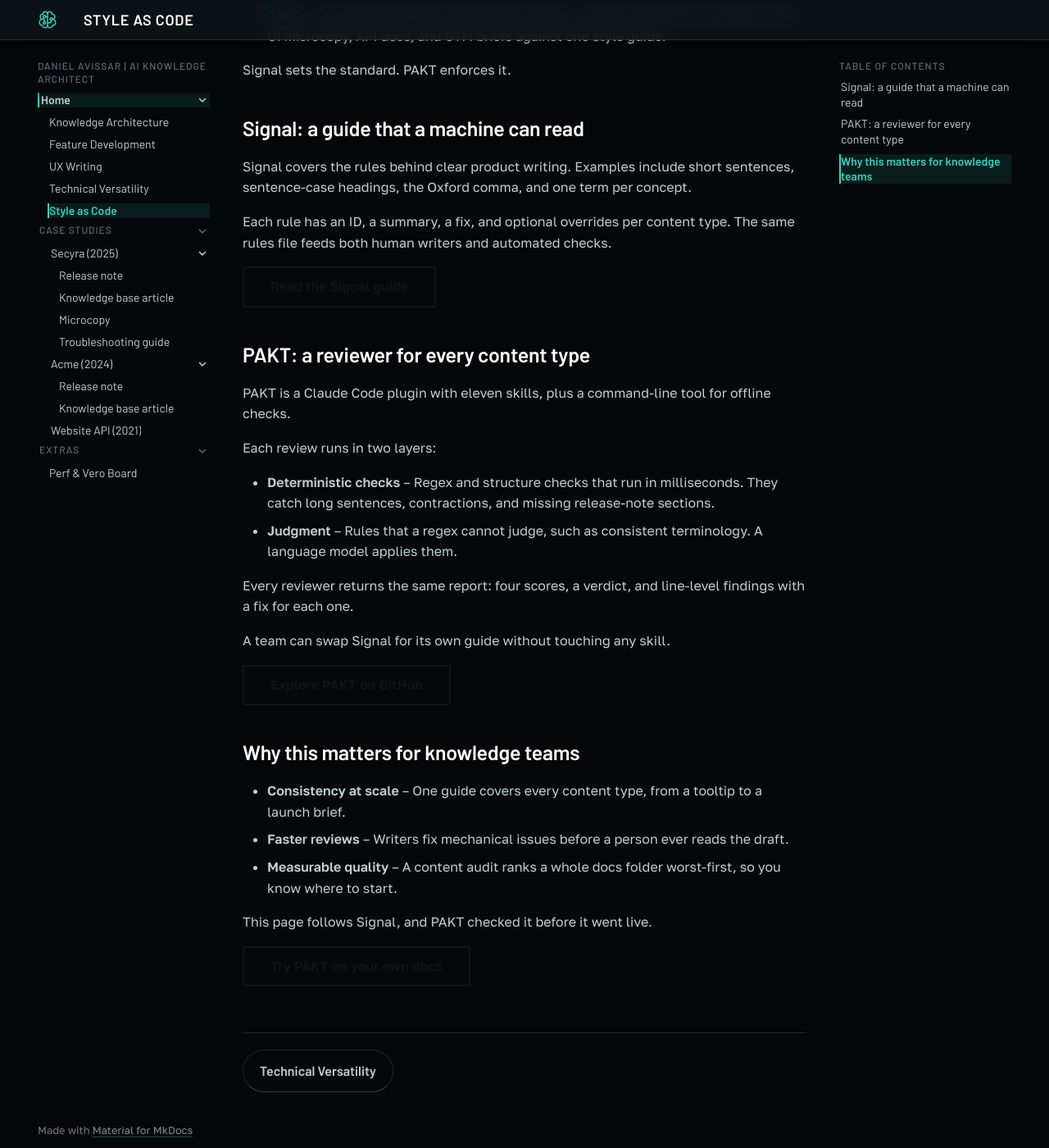
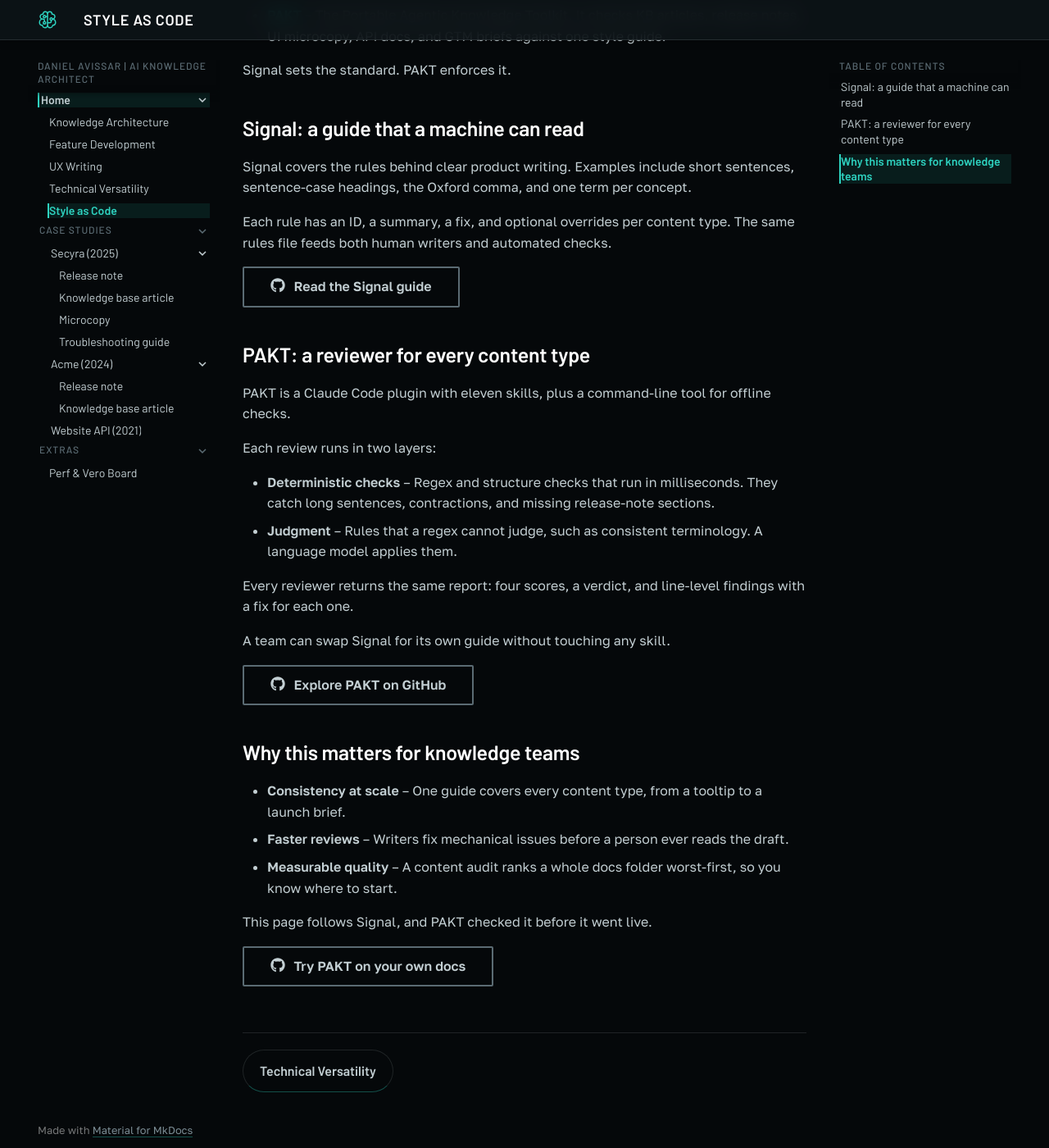
Before and after one commit to iiimonfiiire/daniel-avissar-portfolio, an MkDocs documentation site: the page built from docs/what-i-do/style-as-code.md, in a window 1280 px wide and 1400 px high, scrolled down 302 px. Shown: the whole window at 82% size. Built offline with MkDocs 1.6.1 and Material for MkDocs 9.7.7, drawn with Linux system fonts in a browser that asks for light colours.

Commit message:
Add GitHub icons and a visible resting style to ghost buttons
Enable pymdownx.emoji with Material's bundled icon sets, add the
Font Awesome GitHub icon to the Style as code page buttons, and give
ghost buttons readable text and border colors before hover.

Co-Authored-By: Claude Opus 5.5 <noreply@anthropic.com>
Claude-Session: https://claude.ai/code/session_01BFJEnrXVLXHTQYEixKsPyv

```diff
--- a/docs/stylesheets/carcharias-material-overrides.css
+++ b/docs/stylesheets/carcharias-material-overrides.css
@@ -256,9 +256,16 @@
   background-color: var(--signal-400);
   border-color: var(--signal-400);
 }
+.md-typeset .md-button:not(.md-button--primary) {
+  color: var(--text-body);
+  border-color: var(--chrome-500);
+}
 .md-typeset .md-button:not(.md-button--primary):hover {
   color: var(--chrome-000);
-  border-color: var(--line-strong);
+  border-color: var(--line-accent);
+}
+.md-typeset .md-button .twemoji {
+  margin-right: 0.4em;
 }
 
 /*
--- a/docs/what-i-do/style-as-code.md
+++ b/docs/what-i-do/style-as-code.md
@@ -13,7 +13,7 @@ Signal covers the rules behind clear product writing. Examples include short sen
 
 Each rule has an ID, a summary, a fix, and optional overrides per content type. The same rules file feeds both human writers and automated checks.
 
-[Read the Signal guide](https://github.com/iiimonfiiire/signal-style-guide){ .md-button }
+[:fontawesome-brands-github: Read the Signal guide](https://github.com/iiimonfiiire/signal-style-guide){ .md-button }
 
 ## PAKT: a reviewer for every content type
 
@@ -28,7 +28,7 @@ Every reviewer returns the same report: four scores, a verdict, and line-level f
 
 A team can swap Signal for its own guide without touching any skill.
 
-[Explore PAKT on GitHub](https://github.com/iiimonfiiire/pakt){ .md-button }
+[:fontawesome-brands-github: Explore PAKT on GitHub](https://github.com/iiimonfiiire/pakt){ .md-button }
 
 ## Why this matters for knowledge teams
 
@@ -38,4 +38,4 @@ A team can swap Signal for its own guide without touching any skill.
 
 This page follows Signal, and PAKT checked it before it went live.
 
-[Try PAKT on your own docs](https://github.com/iiimonfiiire/pakt#quickstart){ .md-button }
+[:fontawesome-brands-github: Try PAKT on your own docs](https://github.com/iiimonfiiire/pakt#quickstart){ .md-button }
--- a/mkdocs.yml
+++ b/mkdocs.yml
@@ -51,6 +51,9 @@ markdown_extensions:
   - pymdownx.inlinehilite
   - pymdownx.blocks.caption
   - pymdownx.details
+  - pymdownx.emoji:
+      emoji_index: !!python/name:material.extensions.emoji.twemoji
+      emoji_generator: !!python/name:material.extensions.emoji.to_svg
 
 plugins:
    - glightbox:
```
